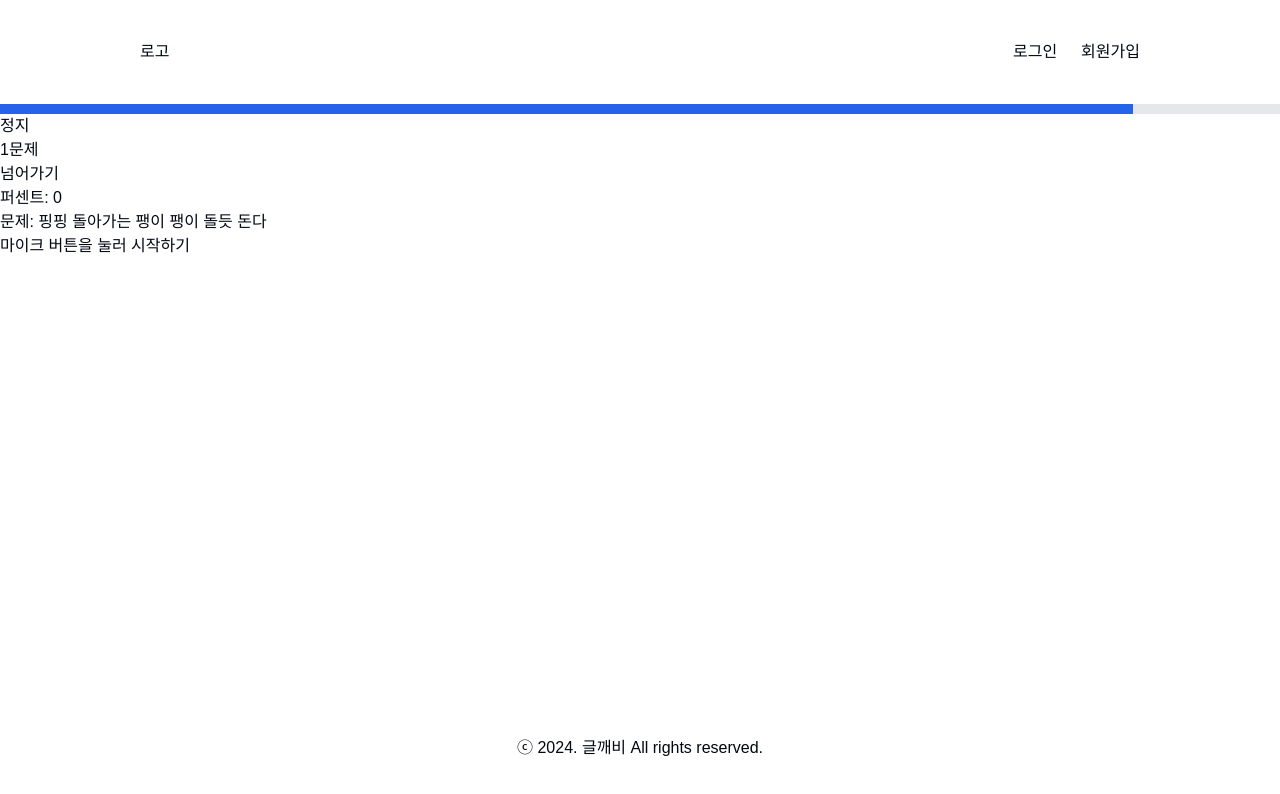
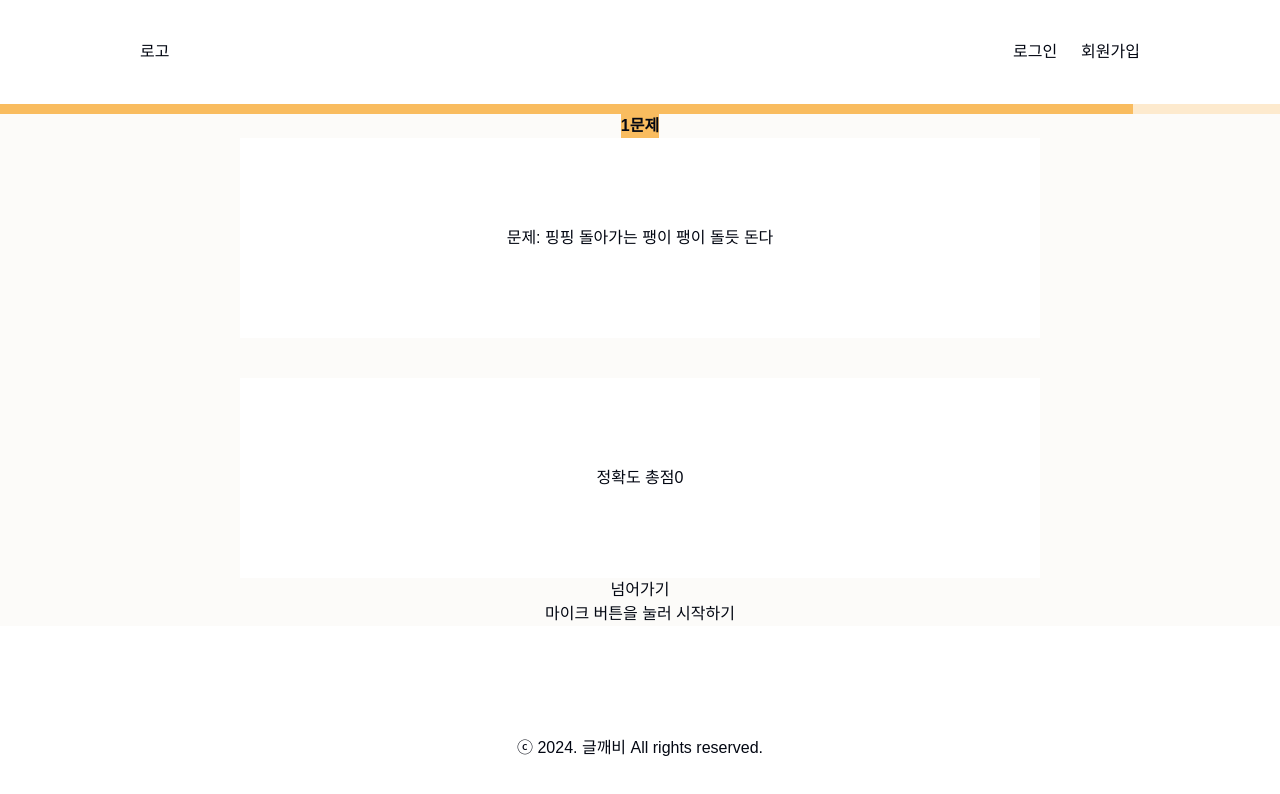
Before and after one commit to dev-rjw/geul-kkae-bi, a Next.js app: page /games/speaking in a window 1280 px wide. Shown: the top 794 px of the page. Built offline with nearby package versions, Linux system fonts and the light colour scheme; no server answers.

Commit message:
feat:[speek] 컴포넌트 분리 및 소스정리

```diff
--- a/src/app/games/speaking/_components/Question.tsx
+++ b/src/app/games/speaking/_components/Question.tsx
@@ -1,13 +1,70 @@
 'use client';
 import speekStore from '@/store/speekStoreStore';
+import Link from 'next/link';
+import { useEffect } from 'react';
 
-const Question = () => {
-  const { index, percent, resetText, resetPercent, incrementIndex, addTotalPercent } = speekStore();
+type Question = {
+  text: string;
+  randomText: string[];
+};
 
-  console.log(index);
+const Question = ({ text, randomText }: Question) => {
+  const { index, percent, totlaPercent, setPercent, resetText, resetPercent, incrementIndex, addTotalPercent } =
+    speekStore();
+  const finalPercent = totlaPercent / 10;
+
+  useEffect(() => {
+    localStorage.setItem('finalPercent', finalPercent.toString());
+    // text와 randomText가 모두 설정된 후에만 정확도 계산 실행
+    if (text && randomText[index]) {
+      onclickAccuracy(text, randomText[index]);
+    }
+  }, [text, randomText, index]);
+
+  const onclickAccuracy = function calculateAccuracy(text: string | null, randomText: string) {
+    if (text === null) {
+      return;
+    }
+
+    const maxLength = Math.max(text.length, randomText.length);
+    let matches = 0;
+
+    for (let i = 0; i < Math.min(text.length, randomText.length); i++) {
+      if (text[i] === randomText[i]) {
+        matches++; // 같은 위치의 문자가 일치하면 카운트 증가
+      }
+    }
+
+    const point = Math.round((matches / maxLength) * 100);
+    console.log(point);
+
+    setPercent(point);
+  };
+
   return (
-    <div>
-      <p>{index + 1}문제</p>
+    <>
+      {index > 1 ? (
+        <>
+          <strong>10문제</strong>
+          <div className='bg-[#fff] w-[800px] h-[200px] flex items-center justify-center mb-[40px]'>
+            <p>문제: {randomText[index]}</p>
+          </div>
+          <div className='bg-[#fff] w-[800px] h-[200px] flex items-center justify-center'>
+            <p>정확도 총점</p>
+            <span>{finalPercent}</span>
+          </div>
+          <Link href={'/shop?type=Speek'}>결과 보러가기</Link>
+        </>
+      ) : (
+        <>
+          <strong className='bg-[#F9BC5F]'>{index + 1}문제</strong>
+          <div className='bg-[#fff] w-[800px] h-[200px] flex items-center justify-center mb-[40px]'>
+            <p>문제: {randomText[index]}</p>
+          </div>
+          <div className='bg-[#fff] w-[800px] h-[200px] flex items-center justify-center'>
+            <p>정확도 총점</p>
+            <span>{percent}</span>
+          </div>
           <button
             onClick={() => {
               addTotalPercent(percent);
@@ -18,7 +75,9 @@ const Question = () => {
           >
             넘어가기
           </button>
-    </div>
+        </>
+      )}
+    </>
   );
 };
 
--- a/src/app/games/speaking/_components/Speak.tsx
+++ b/src/app/games/speaking/_components/Speak.tsx
@@ -8,22 +8,29 @@ import { convertAudioToPCM } from '../ts/audio';
 
 const Speak = () => {
   const [isRecording, setIsRecording] = useState(false);
-  const [mediaRecorder, setMediaRecorder] = useState<MediaRecorder>(null);
-  // const [text, setText] = useState('');
+  const [mediaRecorder, setMediaRecorder] = useState<MediaRecorder>();
   const [randomText, setRandomText] = useState<string[]>([]);
   const audioChunks = useRef<Blob[]>([]);
-  const { index, percent, text, totlaPercent, setText, setPercent } = speekStore();
-  const finalPercent = totlaPercent / 10;
+  const { text, setText } = speekStore();
+
+  // const { data } = useAuth();
+
+  // const { data: speek } = getSpeekData(data?.id);
+
+  // 최종 점수
+
+  // 비로그인 로컬스토리지에 저장
 
   function getRandomSentences(textArray: string[]) {
     return textArray.sort(() => Math.random() - 0.5).slice(0, 10);
   }
+
   useEffect(() => {
     const questions = getRandomSentences(TextData);
     setRandomText(questions);
     const initMediaRecorder = async () => {
-      const stream = await navigator.mediaDevices.getUserMedia({ audio: true });
-      if (stream) {
+      try {
+        const stream = await navigator.mediaDevices.getUserMedia({ audio: true });
         const recorder = new MediaRecorder(stream, { audioBitsPerSecond: 8000 });
         recorder.ondataavailable = (event) => {
           audioChunks.current = [event.data];
@@ -46,59 +53,42 @@ const Speak = () => {
           const jsonArray = jsonText.map((part) => JSON.parse(part.trim()));
           const text = jsonArray[jsonArray.length - 1];
           await setText(text.text);
+          console.log(data);
 
           // 포맷확인
           // console.log(audioBlob);
         };
         setMediaRecorder(recorder);
-      } else {
-        alert('마이크가 없습니다');
+      } catch (error) {
+        alert('마이크 권한이 필요합니다');
+        console.log(error);
       }
     };
     console.log(randomText);
     initMediaRecorder();
   }, []);
 
-  useEffect(() => {
-    // text와 randomText가 모두 설정된 후에만 정확도 계산 실행
-    if (text && randomText[index]) {
-      onclickAccuracy(text, randomText[index]);
+  const startRecording = () => {
+    if (!mediaRecorder) {
+      console.log('MediaRecorder가 초기화되지 않았습니다');
+      return;
     }
-  }, [text, randomText, index]);
-
-  const startRecording = () => {
     audioChunks.current = [];
     mediaRecorder.start();
     setIsRecording(true);
   };
 
   const stopRecording = async () => {
+    if (!mediaRecorder) {
+      console.log('MediaRecorder가 초기화되지 않았습니다');
+      return;
+    }
     mediaRecorder.stop();
     setIsRecording(false);
   };
 
-  const onclickAccuracy = function calculateAccuracy(text: string | null, randomText: string) {
-    if (text === null) {
-      return;
-    }
-
-    const maxLength = Math.max(text.length, randomText.length);
-    let matches = 0;
-
-    for (let i = 0; i < Math.min(text.length, randomText.length); i++) {
-      if (text[i] === randomText[i]) {
-        matches++; // 같은 위치의 문자가 일치하면 카운트 증가
-      }
-    }
-
-    const point = Math.round((matches / maxLength) * 100);
-    console.log(point);
-
-    setPercent(point);
-  };
-
   // 오디오 값 통신
-  async function sendToAudio(audioBlob) {
+  async function sendToAudio(audioBlob: Blob) {
     if (audioBlob.size > 0) {
       console.log('음성데이터가 있습니다', audioBlob);
       const response = await fetch('https://api.wit.ai/speech', {
@@ -111,6 +101,7 @@ const Speak = () => {
       });
 
       const data = await response.text();
+      console.log(data);
       return data;
     } else {
       console.log('음성데이터가 업습니다');
@@ -119,27 +110,15 @@ const Speak = () => {
 
   return (
     <div>
-      {index > 1 ? (
-        <div>
-          <p>10문제</p>
-          <p>문제: {randomText[index]}</p>
-          <p>총점 : {finalPercent}</p>
-          <button>결과 보러가기</button>
-          <button onClick={isRecording ? stopRecording : startRecording}>
-            {isRecording ? '마이크 버튼을 눌러 종료하기' : '마이크 버튼을 눌러 시작하기'}
-          </button>
-        </div>
-      ) : (
-        <div>
-          <Question></Question>
-          <p>퍼센트: {percent}</p>
-          <p>문제: {randomText[index]}</p>
-          {/* <p>내가말한 텍스트 : {text}</p> */}
-          <button onClick={isRecording ? stopRecording : startRecording}>
-            {isRecording ? '마이크 버튼을 눌러 종료하기' : '마이크 버튼을 눌러 시작하기'}
-          </button>
-        </div>
-      )}
+      <div className='flex flex-col items-center justify-center '>
+        <Question
+          text={text}
+          randomText={randomText}
+        ></Question>
+        <button onClick={isRecording ? stopRecording : startRecording}>
+          {isRecording ? '마이크 버튼을 눌러 종료하기' : '마이크 버튼을 눌러 시작하기'}
+        </button>
+      </div>
     </div>
   );
 };
--- a/src/app/games/speaking/_components/Timer.tsx
+++ b/src/app/games/speaking/_components/Timer.tsx
@@ -1,39 +1,35 @@
 /* eslint-disable @typescript-eslint/no-unused-vars */
 'use client';
 
+import speekStore from '@/store/speekStoreStore';
 import { useEffect, useState } from 'react';
 
 const Timer = () => {
   const [time, setTimer] = useState(40);
-  const [isActive, setIsActive] = useState(true);
+  const { index } = speekStore();
+
   useEffect(() => {
     let timer: NodeJS.Timeout | undefined;
-    if (isActive && time > 0) {
+    if (time > 0) {
       timer = setInterval(() => {
         setTimer((time) => time - 1);
       }, 1000);
     }
-
-    if (time === 0 || !isActive) {
+    if (time === 0 || index > 9) {
       clearInterval(timer);
     }
 
     return () => clearInterval(timer);
-  }, [isActive, time]);
-
-  const handleStopTime = () => {
-    setIsActive(!isActive);
-  };
+  }, [index, time]);
 
   return (
     <div>
-      <div className='w-full bg-gray-200 h-2.5 dark:bg-gray-700'>
+      <div className='w-full bg-[#fdeace] h-2.5 dark:bg-gray-700'>
         <div
-          className='bg-blue-600 h-2.5 transition-all ease-linear'
+          className='bg-[#f9bc5f] h-2.5 transition-all ease-linear'
           style={{ width: `${(time / 40) * 100}%`, transitionDuration: '1s' }}
         ></div>
       </div>
-      <button onClick={handleStopTime}>정지</button>
     </div>
   );
 };
--- a/src/app/games/speaking/page.tsx
+++ b/src/app/games/speaking/page.tsx
@@ -3,7 +3,7 @@ import Timer from './_components/Timer';
 
 const page = () => {
   return (
-    <div>
+    <div className='h-90vh bg-[#FCFBF9]'>
       <Timer></Timer>
       <Speak />
     </div>
```
Lines whose indentation alone changed are shown as unchanged.
